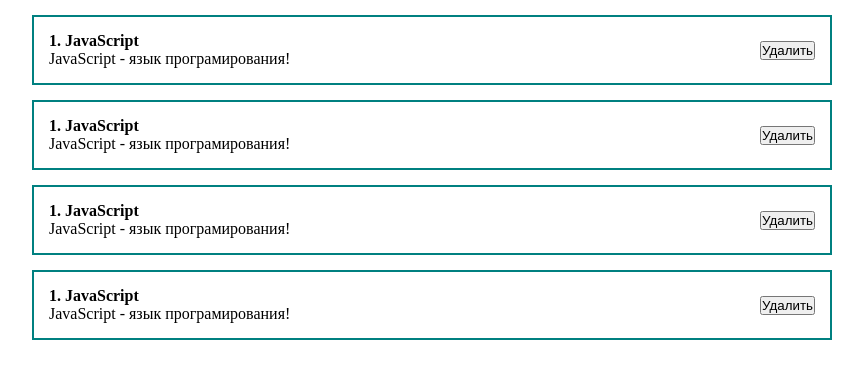
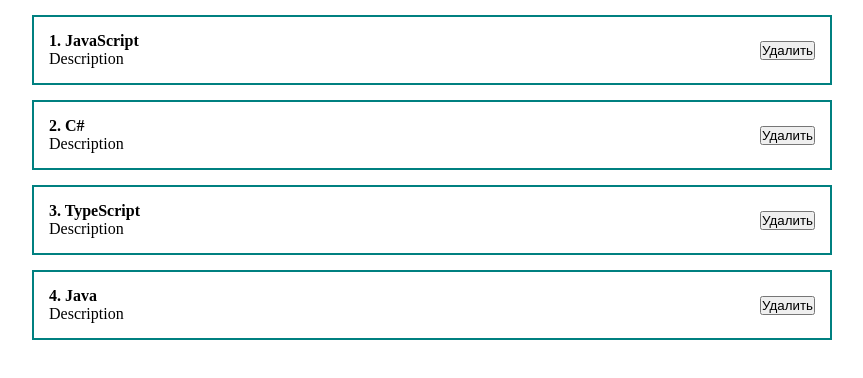
Before and after one commit to Vadim7362/React_practica, a React (Create React App) app: page / in a window 1280 px wide. Shown: the top 378 px of the page, without its empty margins (208-1071 px from the left). Built offline with nearby package versions, Linux system fonts and the light colour scheme.

Commit message:
Props. Аргументы компонента

```diff
--- a/src/App.js
+++ b/src/App.js
@@ -2,6 +2,7 @@
 import Counter from "./components/Counter";
 import ClassCounter from "./components/ClassCounter";
 import "./components/styles/App.css";
+import PostItem from './components/PostItem';
 
 
 function App() {
@@ -13,46 +14,10 @@
 
   return (
     <div className="App">
-      <div className="post">
-        <div className="post__content">
-          <strong>1. JavaScript</strong>
-          <div>JavaScript - язык програмирования!</div>
-        </div>
-
-        <div className="post__btns">
-          <button>Удалить</button>
-        </div>
-      </div>
-      <div className="post">
-        <div className="post__content">
-          <strong>1. JavaScript</strong>
-          <div>JavaScript - язык програмирования!</div>
-        </div>
-
-        <div className="post__btns">
-          <button>Удалить</button>
-        </div>
-      </div>
-      <div className="post">
-        <div className="post__content">
-          <strong>1. JavaScript</strong>
-          <div>JavaScript - язык програмирования!</div>
-        </div>
-
-        <div className="post__btns">
-          <button>Удалить</button>
-        </div>
-      </div>
-      <div className="post">
-        <div className="post__content">
-          <strong>1. JavaScript</strong>
-          <div>JavaScript - язык програмирования!</div>
-        </div>
-
-        <div className="post__btns">
-          <button>Удалить</button>
-        </div>
-      </div>
+      <PostItem post={{id: 1, title: 'JavaScript', body: 'Description'}} />
+      <PostItem post={{id: 2, title: 'C#', body: 'Description'}} />
+      <PostItem post={{id: 3, title: 'TypeScript', body: 'Description'}} />
+      <PostItem post={{id: 4, title: 'Java', body: 'Description'}} />
     </div>
   );
 }
--- /dev/null
+++ b/src/components/PostItem.jsx
@@ -0,0 +1,20 @@
+import React from "react";
+
+const PostItem = (props) => {
+
+
+  return (
+      <div className="post">
+        <div className="post__items">
+          <strong>{props.post.id}. {props.post.title}</strong>
+          <div>{props.post.body}</div>
+        </div>
+        <div className="btns">
+          <button>Удалить</button>
+        </div>
+      </div>
+
+  )
+};
+
+export default PostItem;
```
